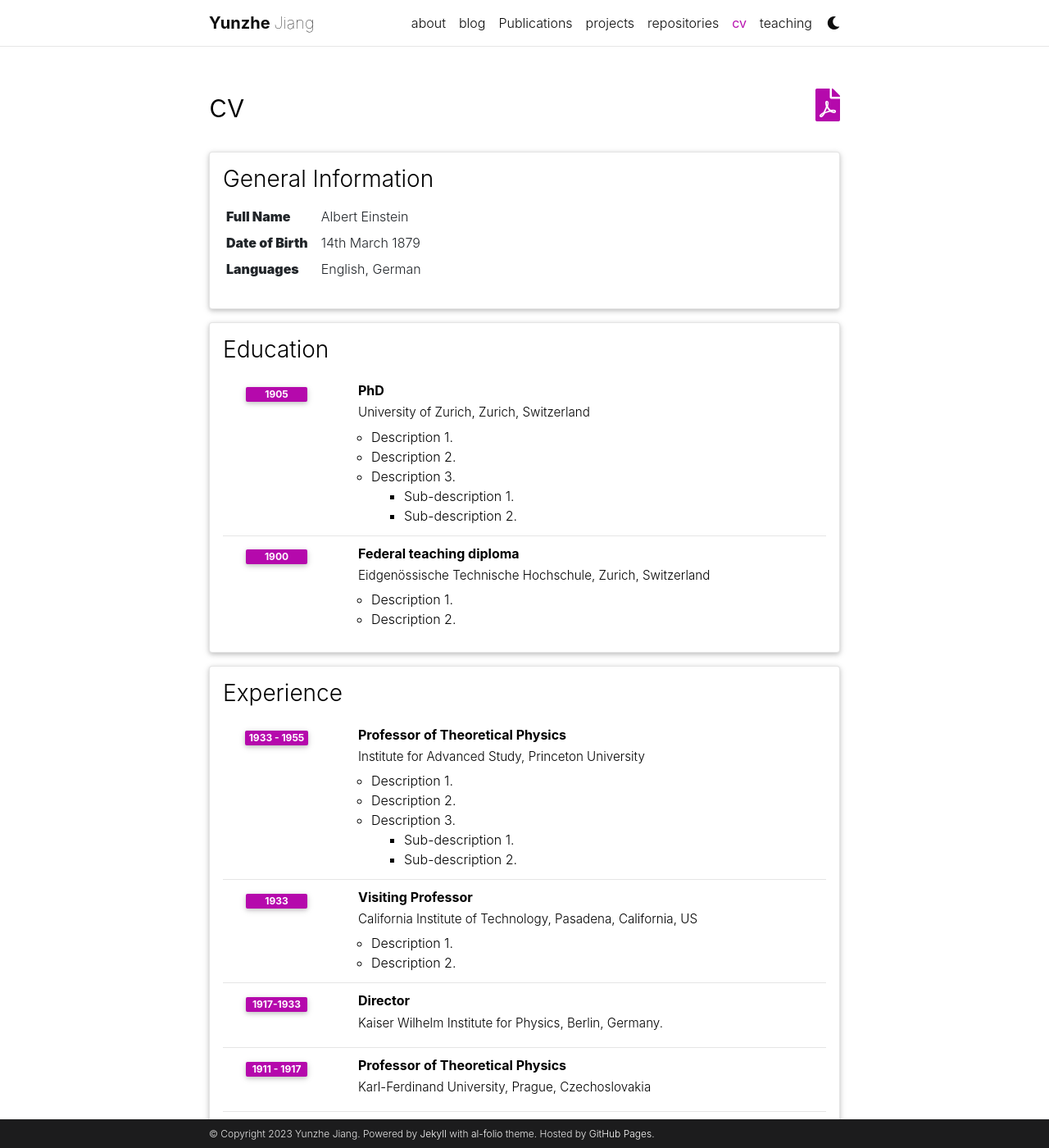
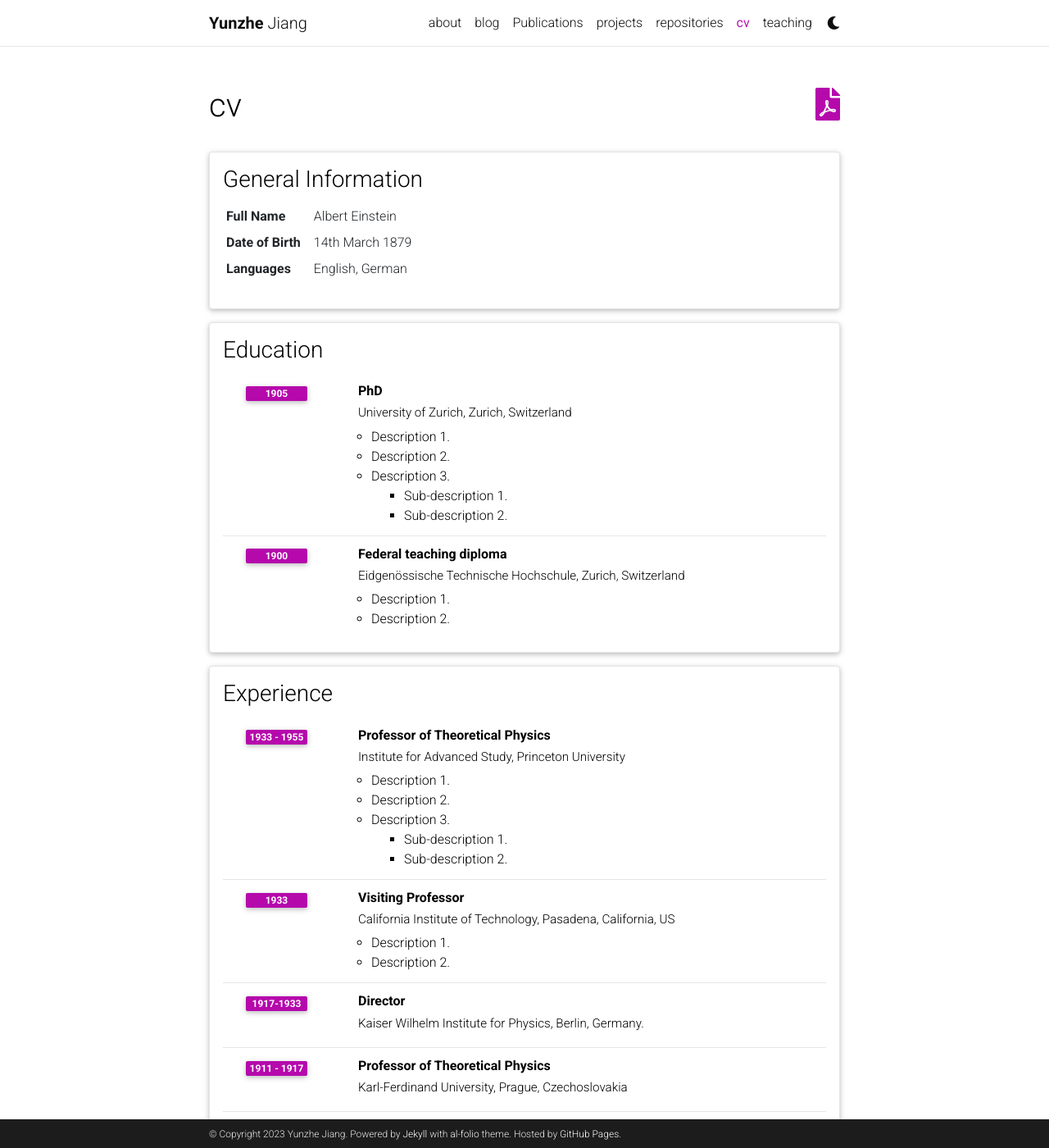
Before and after one commit to yzJiang9/yzJiang9.github.io, a Jekyll site: the page built from _pages/cv.md, in a window 1280 px wide and 1400 px high. Shown: the whole window at 82% size. Built offline with Jekyll 4.4.1, drawn with Linux system fonts in a browser that asks for light colours; full-size pictures stand in for the smaller copies a plugin makes; comment, search, counter and statistics services are not loaded; a style sheet for code colours, icons or effects is not loaded.

Commit message:
Update _base.scss

```diff
--- a/_sass/_base.scss
+++ b/_sass/_base.scss
@@ -17,7 +17,6 @@
 span,
 strong {
   color: var(--global-text-color);
-  font-family: 'Inter', sans-serif;
 }
 
 hr {
@@ -119,9 +118,11 @@
   width: 100%;
 
   .address {
-    margin-bottom: 5px;
-    margin-top: 5px;
-    font-family: monospace;
+    margin-bottom: 2px;
+    margin-top: 2px;
+    font-family: sans-serif;
+    font-weight: bolder;
+
 
     p {
       display: inline-block;
```
